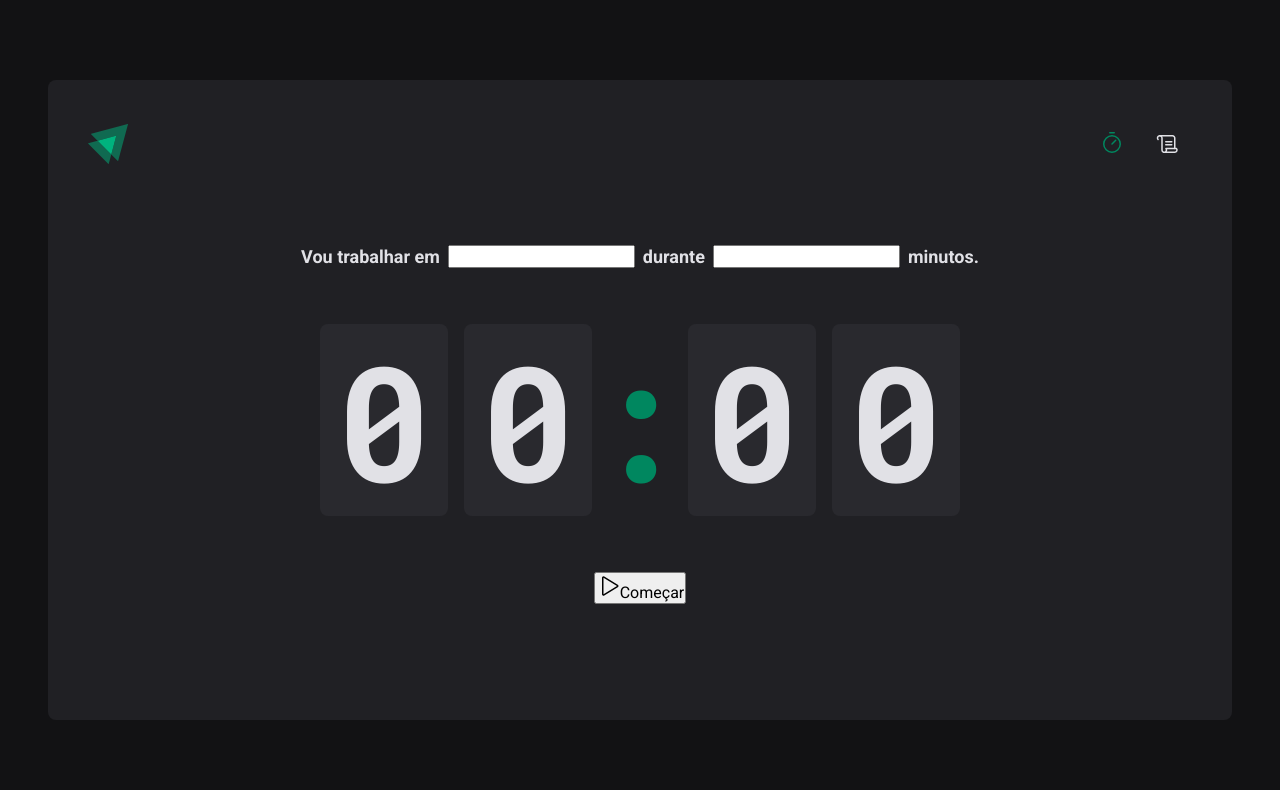
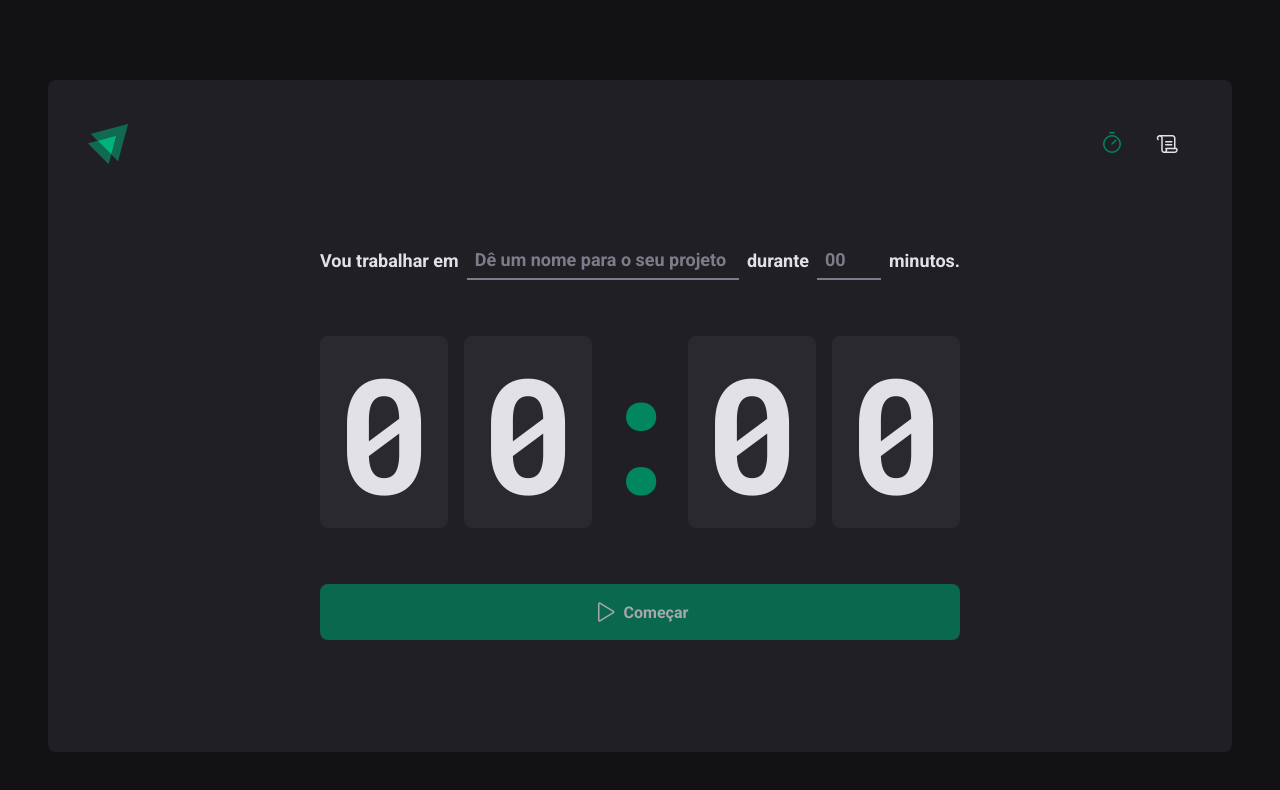
Before and after one commit to AlexMoreira01/ignite-timer, a React (Vite) app: page / in a window 1280 px wide. Shown: the top 790 px of the page. Built offline with nearby package versions, Linux system fonts and the light colour scheme.

Commit message:
Feature: Complete page home

```diff
--- a/src/layouts/DefaultLayout/styles.ts
+++ b/src/layouts/DefaultLayout/styles.ts
@@ -2,7 +2,7 @@
 
 export const LayoutContainer = styled.div`
   max-width: 74rem;
-  height: calc(100vh - 10rem);
+  height: calc(100vh - 8rem);
   margin: 5rem auto;
   padding: 2.5rem;
 
--- a/src/pages/Home/index.tsx
+++ b/src/pages/Home/index.tsx
@@ -4,7 +4,10 @@
   CountdownContainer,
   FormContainer,
   HomeContainer,
+  MinutesAmountInput,
   Separator,
+  StartCountdownButton,
+  TaskInput,
 } from "./styles";
 
 export function Home() {
@@ -13,10 +16,28 @@
       <form action="">
         <FormContainer>
           <label htmlFor="task">Vou trabalhar em</label>
-          <input id="task" />
+          <TaskInput
+            id="task"
+            list="task-suggestions"
+            placeholder="Dê um nome para o seu projeto"
+          />
+
+          <datalist id="task-suggestions">
+            <option value="Projeto 1" />
+            <option value="Projeto 2" />
+            <option value="Projeto 3" />
+            <option value="Projeto 4" />
+          </datalist>
 
           <label htmlFor="minutesAmount">durante</label>
-          <input type="number" id="minutesAmount" />
+          <MinutesAmountInput
+            type="number"
+            id="minutesAmount"
+            placeholder="00"
+            step={5}
+            min={5}
+            max={60}
+          />
 
           <span>minutos.</span>
         </FormContainer>
@@ -29,10 +50,10 @@
           <span>0</span>
         </CountdownContainer>
 
-        <button type="submit">
+        <StartCountdownButton disabled type="submit">
           <Play size={24} />
           Começar
-        </button>
+        </StartCountdownButton>
       </form>
     </HomeContainer>
   );
--- a/src/pages/Home/styles.ts
+++ b/src/pages/Home/styles.ts
@@ -28,6 +28,38 @@
   flex-wrap: wrap;
 `;
 
+const BaseInput = styled.input`
+  background: transparent;
+  height: 2.5rem;
+  border: 0;
+  border-bottom: 2px solid ${(props) => props.theme["gray-500"]};
+  font-weight: bold;
+  font-size: 1.125rem;
+  padding: 0 0.5rem;
+  color: ${(props) => props.theme["gray-100"]};
+
+  &:focus {
+    box-shadow: none;
+    border-color: ${(props) => props.theme["green-500"]};
+  }
+
+  &::placeholder {
+    color: ${(props) => props.theme["gray-500"]};
+  }
+`;
+
+export const TaskInput = styled(BaseInput)`
+  flex: 1;
+
+  &::-webkit-calendar-picker-indicator {
+    display: none !important;
+  }
+`;
+
+export const MinutesAmountInput = styled(BaseInput)`
+  width: 4rem;
+`;
+
 export const CountdownContainer = styled.div`
   font-family: "Roboto Mono", monospace;
   font-size: 10rem;
@@ -53,3 +85,31 @@
   display: flex;
   justify-content: center;
 `;
+
+export const StartCountdownButton = styled.button`
+  width: 100%;
+  border: 0;
+  padding: 1rem;
+  border-radius: 8px;
+
+  display: flex;
+  align-items: center;
+  justify-content: center;
+
+  gap: 0.5rem;
+  font-weight: bold;
+
+  cursor: pointer;
+
+  background: ${(props) => props.theme["green-500"]};
+  color: ${(props) => props.theme["gray-100"]};
+
+  &:disabled {
+    opacity: 0.7;
+    cursor: not-allowed;
+  }
+
+  &:not(:disabled):hover {
+    background: ${(props) => props.theme["green-700"]};
+  }
+`;
```
